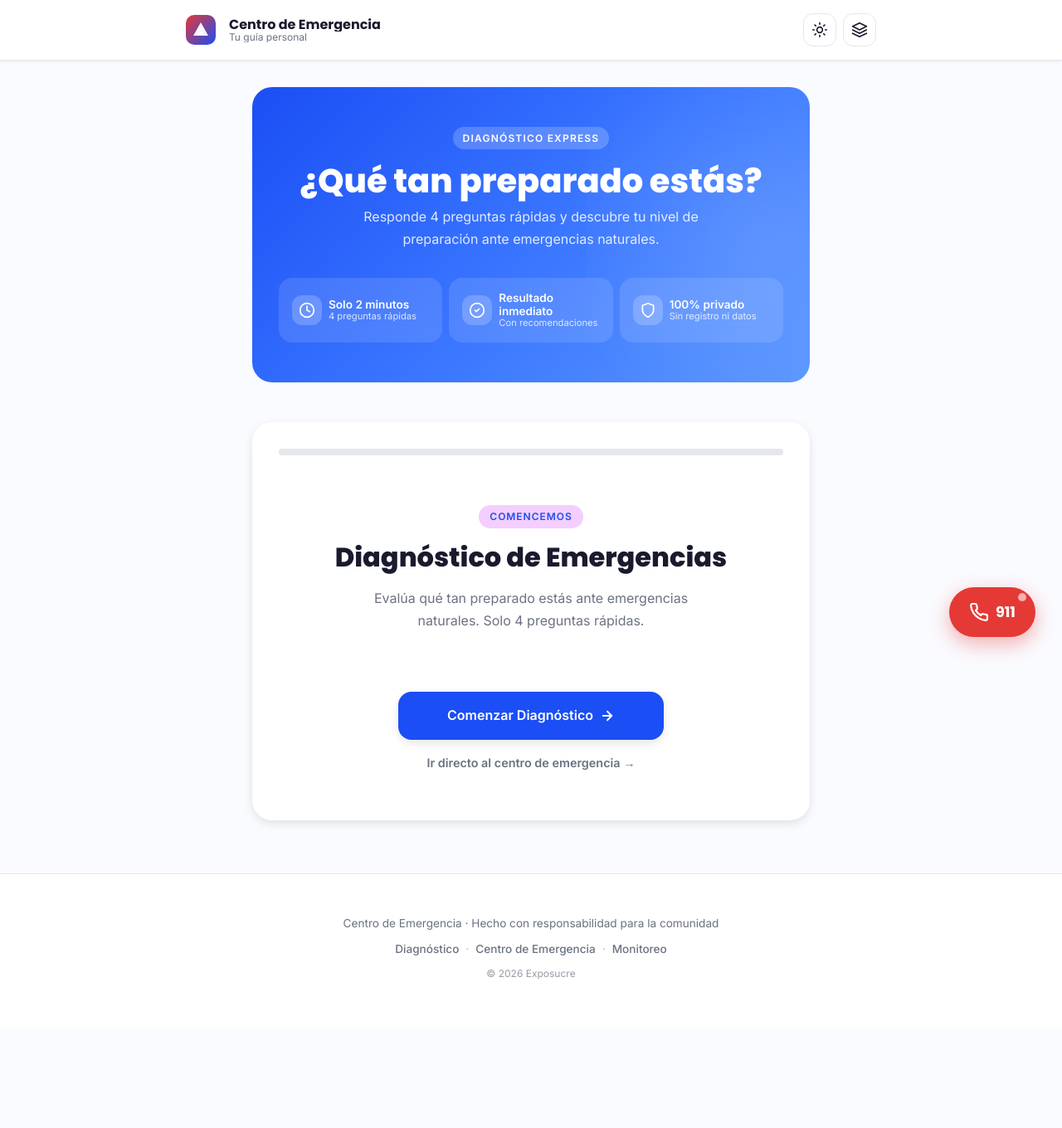
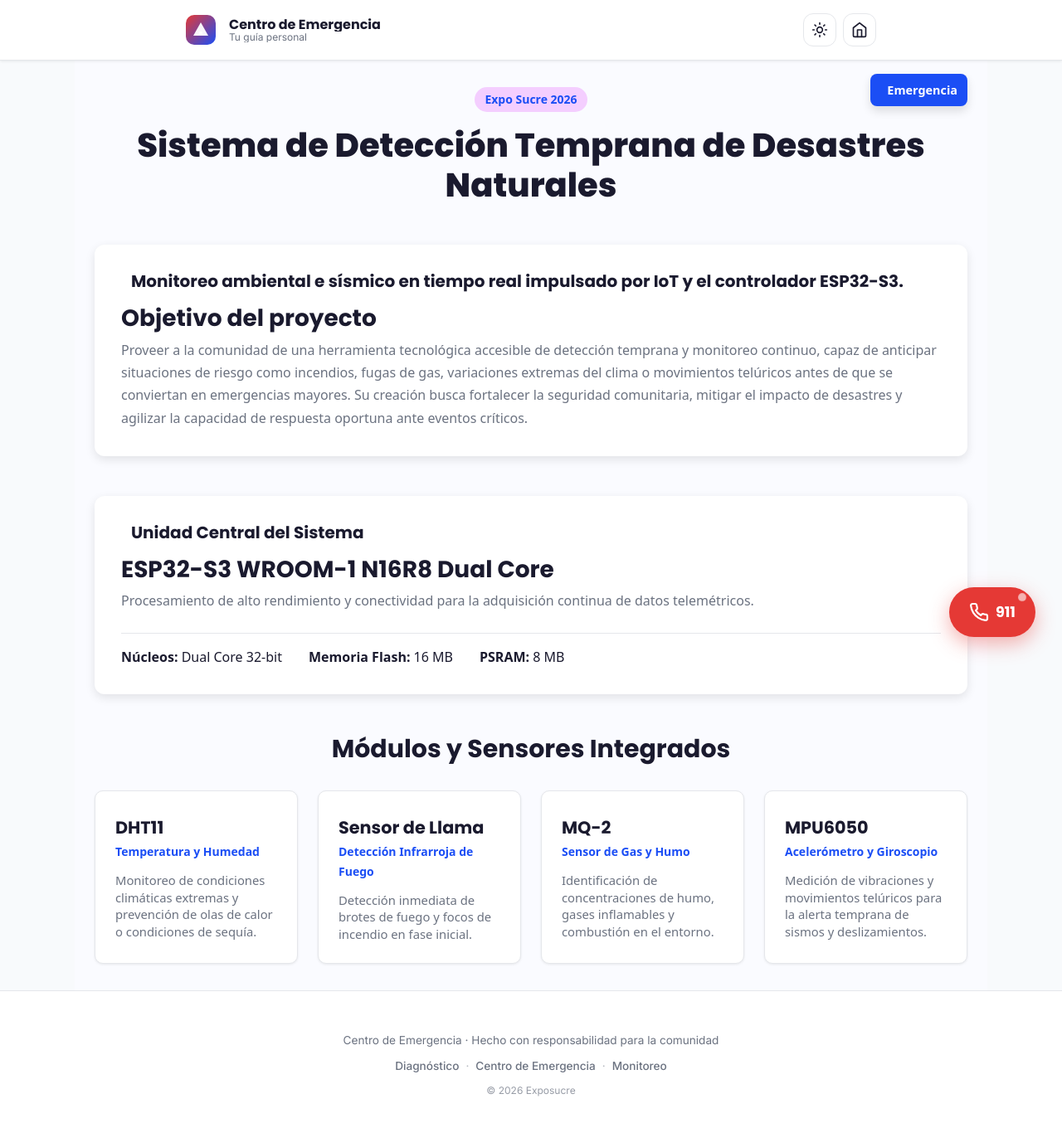
Before and after one commit to Sandotech/AegisQuake, a Vue app: page / in a window 1280 px wide. Shown: the top 1360 px of the page at 83% size. Before the commit the page ends 1240 px from the top, so only its background shows below. Built offline with nearby package versions, Linux system fonts and the light colour scheme.

Commit message:
parte de mi chingadera
landing page

```diff
--- /dev/null
+++ b/src/components/DisasterDetector.vue
@@ -0,0 +1,246 @@
+<template>
+  <div class="landing-container">
+    <router-link to="/emergencia" class="emergency-btn" aria-label="Ir a Emergencia" title="Ir a Centro de Emergencia">
+      <span class="emergency-icon"></span>
+      <span class="emergency-text">Emergencia</span>
+    </router-link>
+    <!-- Hero Section -->
+    <header class="hero">
+      <div class="badge">Expo Sucre 2026</div>
+      <h1>Sistema de Detección Temprana de Desastres Naturales</h1>
+      <p class="subtitle">
+
+      </p>
+    </header>
+
+    <!-- Quick summary card (recuadro similar al de la unidad central) -->
+    <section class="controller-card">
+      <div class="card-header">
+        <span class="icon"></span>
+        <h2>Monitoreo ambiental e sísmico en tiempo real impulsado por IoT y el controlador ESP32-S3.</h2>
+      </div>
+      <div class="controller-info">
+        <h3>Objetivo del proyecto</h3>
+        <p>Proveer a la comunidad de una herramienta tecnológica accesible de detección temprana y monitoreo continuo, capaz de anticipar situaciones de riesgo como incendios, fugas de gas, variaciones extremas del clima o movimientos telúricos antes de que se conviertan en emergencias mayores. Su creación busca fortalecer la seguridad comunitaria, mitigar el impacto de desastres y agilizar la capacidad de respuesta oportuna ante eventos críticos.</p>
+
+      </div>
+    </section>
+
+    <!-- Main Microcontroller Card -->
+    <section class="controller-card">
+      <div class="card-header">
+        <span class="icon"></span>
+        <h2>Unidad Central del Sistema</h2>
+      </div>
+      <div class="controller-info">
+        <h3>ESP32-S3 WROOM-1 N16R8 Dual Core</h3>
+        <p>Procesamiento de alto rendimiento y conectividad para la adquisición continua de datos telemétricos.</p>
+        <ul class="specs-grid">
+          <li><strong>Núcleos:</strong> Dual Core 32-bit</li>
+          <li><strong>Memoria Flash:</strong> 16 MB</li>
+          <li><strong>PSRAM:</strong> 8 MB</li>
+        </ul>
+      </div>
+    </section>
+
+    <!-- Sensors Grid -->
+    <section class="sensors-section">
+      <h2>Módulos y Sensores Integrados</h2>
+      <div class="sensors-grid">
+        <div class="sensor-card">
+          <div class="sensor-icon"></div>
+          <h3>DHT11</h3>
+          <p class="sensor-type">Temperatura y Humedad</p>
+          <p class="sensor-desc">Monitoreo de condiciones climáticas extremas y prevención de olas de calor o condiciones de sequía.</p>
+        </div>
+
+        <div class="sensor-card alert-fire">
+          <div class="sensor-icon"></div>
+          <h3>Sensor de Llama</h3>
+          <p class="sensor-type">Detección Infrarroja de Fuego</p>
+          <p class="sensor-desc">Detección inmediata de brotes de fuego y focos de incendio en fase inicial.</p>
+        </div>
+
+        <div class="sensor-card alert-gas">
+          <div class="sensor-icon"></div>
+          <h3>MQ-2</h3>
+          <p class="sensor-type">Sensor de Gas y Humo</p>
+          <p class="sensor-desc">Identificación de concentraciones de humo, gases inflamables y combustión en el entorno.</p>
+        </div>
+
+        <div class="sensor-card alert-seismic">
+          <div class="sensor-icon"></div>
+          <h3>MPU6050</h3>
+          <p class="sensor-type">Acelerómetro y Giroscopio</p>
+          <p class="sensor-desc">Medición de vibraciones y movimientos telúricos para la alerta temprana de sismos y deslizamientos.</p>
+        </div>
+      </div>
+    </section>
+  </div>
+</template>
+
+<script>
+export default {
+  name: 'DisasterDetector'
+}
+</script>
+
+<style scoped>
+.landing-container {
+  max-width: 1100px;
+  position: relative;
+  margin: 0 auto;
+  padding: 2rem 1.5rem;
+  background: var(--color-fondo);
+  min-height: 100vh;
+  font-family: system-ui, -apple-system, BlinkMacSystemFont, 'Segoe UI', Roboto, sans-serif;
+  color: var(--color-texto);
+}
+
+.hero {
+  text-align: center;
+  margin-bottom: 3rem;
+}
+
+.badge {
+  display: inline-block;
+  background-color: var(--color-acento);
+  color: var(--color-principal);
+  font-weight: 700;
+  padding: 0.25rem 0.75rem;
+  border-radius: 9999px;
+  font-size: 0.875rem;
+  margin-bottom: 1rem;
+}
+
+.hero h1 {
+  font-size: 2.5rem;
+  color: var(--color-texto);
+  margin-bottom: 0.75rem;
+  line-height: 1.2;
+}
+
+.subtitle {
+  font-size: 1.2rem;
+  color: var(--color-texto-secundario);
+  max-width: 700px;
+  margin: 0 auto;
+}
+
+.controller-card {
+  background: var(--color-superficie);
+  color: var(--color-texto);
+  padding: 2rem;
+  border-radius: 12px;
+  margin-bottom: 3rem;
+  box-shadow: var(--sombra-md);
+}
+
+.card-header {
+  display: flex;
+  align-items: center;
+  gap: 0.75rem;
+  margin-bottom: 1rem;
+}
+
+.card-header h2 {
+  margin: 0;
+  font-size: 1.25rem;
+  color: var(--color-texto-secundario);
+}
+
+.controller-info h3 {
+  font-size: 1.75rem;
+  margin: 0 0 0.5rem 0;
+  color: var(--color-principal);
+}
+
+.specs-grid {
+  display: flex;
+  gap: 2rem;
+  list-style: none;
+  padding: 0;
+  margin-top: 1.5rem;
+  border-top: 1px solid var(--color-borde);
+  padding-top: 1rem;
+}
+
+.sensors-section h2 {
+  text-align: center;
+  font-size: 1.875rem;
+  margin-bottom: 2rem;
+}
+
+.sensors-grid {
+  display: grid;
+  grid-template-columns: repeat(auto-fit, minmax(240px, 1fr));
+  gap: 1.5rem;
+}
+
+.sensor-card {
+  background: var(--color-superficie);
+  border: 1px solid var(--color-borde);
+  border-radius: 10px;
+  padding: 1.5rem;
+  box-shadow: var(--sombra-sm);
+  transition: transform 0.2s ease, box-shadow 0.2s ease;
+}
+
+.sensor-card:hover {
+  transform: translateY(-4px);
+  box-shadow: var(--sombra-md);
+}
+
+.sensor-icon {
+  font-size: 2rem;
+  margin-bottom: 0.5rem;
+}
+
+.sensor-card h3 {
+  margin: 0;
+  font-size: 1.3rem;
+  color: var(--color-texto);
+}
+
+.sensor-type {
+  font-size: 0.875rem;
+  font-weight: 600;
+  color: var(--color-principal);
+  margin: 0.25rem 0 0.75rem 0;
+}
+
+.sensor-desc {
+  font-size: 0.925rem;
+  color: var(--color-texto-secundario);
+  line-height: 1.4;
+  margin: 0;
+}
+
+/* Botón de emergencia situado arriba a la derecha dentro del landing */
+.emergency-btn {
+  position: absolute;
+  top: 1rem;
+  right: 1.5rem;
+  display: inline-flex;
+  align-items: center;
+  gap: 0.5rem;
+  background: var(--color-principal, #e53935);
+  color: white;
+  padding: 0.5rem 0.75rem;
+  border-radius: 8px;
+  text-decoration: none;
+  box-shadow: 0 6px 12px rgba(0,0,0,0.12);
+  z-index: 30;
+}
+
+.emergency-icon { font-size: 1rem; }
+.emergency-text { font-weight: 700; font-size: 0.9rem; }
+
+/* Títulos con fondo para mantener contraste en ambos temas */
+/* Títulos mantienen color del tema, sin fondo específico */
+.landing-container h1,
+.landing-container h2,
+.landing-container h3 {
+  color: var(--color-texto);
+}
+</style>
--- a/src/router/index.js
+++ b/src/router/index.js
@@ -1,8 +1,14 @@
 import { createRouter, createWebHistory } from "vue-router";
+import LandingExpoView from '../views/LandingExpoView.vue'
 
 const routes = [
     {
-        path: "/",
+        path: '/',
+        name: 'expo-sucre-landing',
+        component: LandingExpoView
+    },
+    {
+        path: "/inicio",
         name: "inicio",
         component: () => import("@/views/VistaInicio.vue"),
         meta: { titulo: "Diagnóstico de Emergencias" },
@@ -22,7 +28,7 @@ const routes = [
 ];
 
 const router = createRouter({
-    history: createWebHistory(),
+    history: createWebHistory(import.meta.env.BASE_URL),
     routes,
     scrollBehavior(to, from, savedPosition) {
         if (savedPosition) return savedPosition;
--- a/src/styles/tema-oscuro.css
+++ b/src/styles/tema-oscuro.css
@@ -13,6 +13,10 @@
     --color-critico-claro: rgba(229, 57, 53, 0.15);
     --color-advertencia-claro: rgba(253, 216, 53, 0.1);
     --color-exito-claro: rgba(67, 160, 71, 0.12);
+
+    /* Títulos: fondo negro en dark, texto blanco */
+    --title-bg: #000000;
+    --title-color: #ffffff;
 
     --sombra-sm: 0 1px 3px rgba(0, 0, 0, 0.3);
     --sombra-md: 0 4px 12px rgba(0, 0, 0, 0.4);
--- a/src/styles/variables.css
+++ b/src/styles/variables.css
@@ -21,6 +21,10 @@
     --color-texto: #1A1A2E;
     --color-texto-secundario: #6B7280;
     --color-borde: #E5E7EB;
+
+    /* Fondo y color para títulos (usado por componentes para buen contraste) */
+    --title-bg: #ffffff;
+    --title-color: #000000;
 
     --fuente-principal: 'Inter', system-ui, sans-serif;
     --fuente-titulos: 'Poppins', system-ui, sans-serif;
--- /dev/null
+++ b/src/views/LandingExpoView.vue
@@ -0,0 +1,24 @@
+<template>
+  <main class="landing-page-wrapper">
+    <DisasterDetector />
+  </main>
+</template>
+
+<script>
+import DisasterDetector from '@/components/DisasterDetector.vue'
+
+export default {
+  name: 'LandingExpoView',
+  components: {
+    DisasterDetector
+  }
+}
+</script>
+
+<style scoped>
+.landing-page-wrapper {
+  width: 100%;
+  min-height: 100vh;
+  background-color: #f8fafc;
+}
+</style>
```
